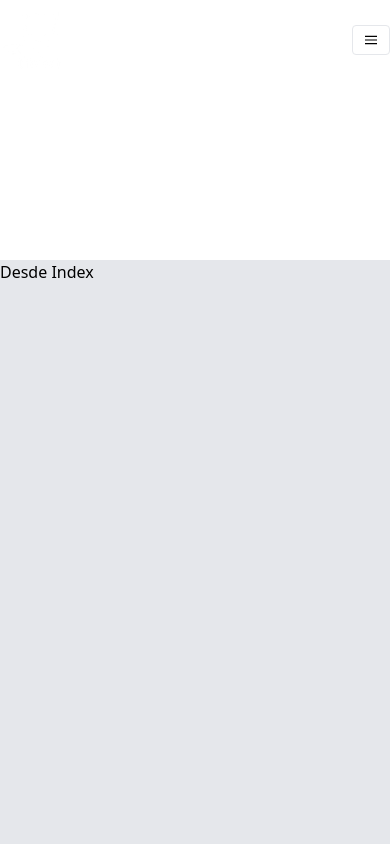
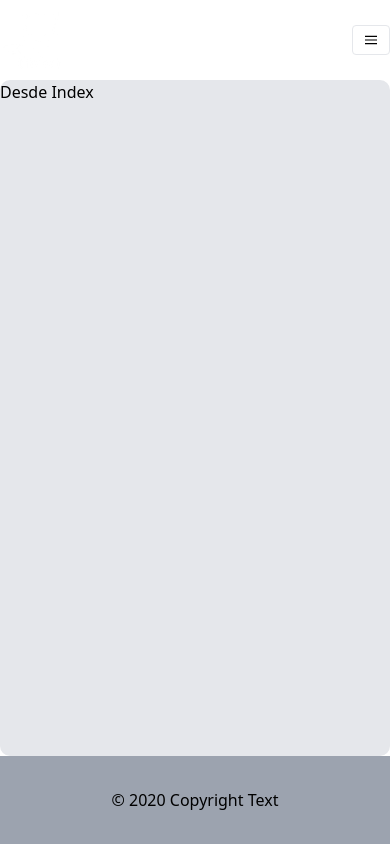
Before and after one commit to chavilla/distribuidora-fronted, a Next.js app: page / in a window 390 px wide. Shown: the top 844 px of the page. Built offline with nearby package versions, Linux system fonts and the light colour scheme; no server answers.

Commit message:
Se estable el motion para la animacion

```diff
--- a/components/Producto.js
+++ b/components/Producto.js
@@ -1,4 +1,4 @@
-import React, { useContext, useEffect } from "react";
+import React, { useContext } from "react";
 import Productocontext from "../context/productos/productoContext";
 import Usuariocontext from "../context/usuario/usuarioContext";
 import Link from "next/link";
@@ -40,9 +40,10 @@ const Producto = ({ producto }) => {
         { usuario
         ?
         <div className="w-10/12 mx-auto">
-          { car===0
+          { car!==0
           ?
           (<>
+
             <button
             className="bg-orange-500 text-white py-4 w-full"
             type="button"
--- a/components/layout/Header.js
+++ b/components/layout/Header.js
@@ -1,6 +1,7 @@
 import React, { useContext, useEffect, useState } from "react";
 import Link from "next/link";
 import UsuarioContext from "../../context/usuario/usuarioContext";
+import { toggle } from "./toggle";
 
 const Header = () => {
 
@@ -9,10 +10,13 @@ const Header = () => {
     UsuarioContext
   );
 
+  //Zonas para leer los states
   const [admin,setAdmin]=useState(false);
+  const [activeMenu,setActiveMenu]=useState(false);
 
   //Ejecutamos usuario autenticado cuando cargue la página
   useEffect(() => {
+    toggle();
     if(!logout){
       usuarioAutenticado();
     }
@@ -45,7 +49,7 @@ const Header = () => {
           </Link>
         </div>
         <div className="block lg:hidden">
-          <button className="flex items-center px-3 py-2 border rounded text-teal-200 border-teal-400 hover:text-white hover:border-white">
+          <button className="flex items-center px-3 py-2 border rounded text-teal-200 border-teal-400 hover:text-white hover:border-white" id="btnToggle" onClick={e=>setActiveMenu(!activeMenu)}>
             <svg
               className="fill-current h-3 w-3"
               viewBox="0 0 20 20"
@@ -56,7 +60,8 @@ const Header = () => {
             </svg>
           </button>
         </div>
-        <div className="w-full block flex-grow lg:flex lg:justify-end lg:items-center lg:w-auto ">
+
+        <div className="w-full block flex-grow lg:flex lg:justify-end lg:items-center lg:w-auto hidden" id="submenu">
           <div className="text-sm">
             <Link href="/">
               <a className="block text-white text-center mt-4 lg:inline-block lg:mt-0  hover:text-white mr-4 px-5">
--- a/components/layout/Layout.js
+++ b/components/layout/Layout.js
@@ -1,6 +1,7 @@
 import React, {useState, useEffect} from "react";
 import Head from "next/head";
 import Header from "./Header";
+import {motion, transform } from 'framer-motion';
 
 const Layout = (props) => {
 
@@ -27,8 +28,22 @@ const Layout = (props) => {
       </Head>
       <div className='body flex flex-wrap flex-col'>
         <Header />
-        <main className='bg-gray-200'>{props.children}
-        </main>
+        <motion.main className='bg-gray-200'
+        initial="hidden" animate="visible"variants={{
+          hidden: {
+            scale: .99,
+            opacity: 0,
+          },
+          visible: {
+            scale: 1,
+            opacity: 1,
+            transition: {
+              delay: .05
+            }
+          },
+        }}
+        >{props.children}
+        </motion.main>
         <footer className='bg-gray-400 py-8 w-full self-end'>
           <div className="footer-copyright  mx-auto w-full">
             <div className="container mx-auto text-center">
--- /dev/null
+++ b/components/layout/toggle.js
@@ -0,0 +1,7 @@
+export function toggle(){
+    const btnToggle=document.getElementById('btnToggle');
+    const submenu=document.getElementById('submenu');
+    btnToggle.addEventListener('click', ()=>{
+        submenu.classList.toggle('hidden');
+    });
+}
--- a/context/usuario/usuarioState.js
+++ b/context/usuario/usuarioState.js
@@ -29,6 +29,7 @@ const usuarioState=(props)=>{
     const crearUsuario=async (usuario)=>{
         try {
             const respuesta=await clienteAxios.post('/api/users',usuario);
+            console.log(respuesta);
                 dispatch({
                     type:REGISTRO_EXITOSO,
                     payload:respuesta.data.msg
--- a/package.json
+++ b/package.json
@@ -14,12 +14,14 @@
     "axios": "^0.19.2",
     "babel-plugin-emotion": "^10.0.33",
     "formik": "^2.1.5",
+    "framer-motion": "^2.6.5",
     "next": "9.4.4",
     "paypal-checkout": "^4.0.315",
     "react": "16.13.1",
     "react-dom": "16.13.1",
     "react-dropzone": "^11.0.2",
     "react-paypal-express-checkout": "^1.0.5",
+    "react-transition-group": "^4.4.1",
     "yup": "^0.29.1"
   }
 }
--- a/pages/_app.js
+++ b/pages/_app.js
@@ -3,13 +3,14 @@ import ProductoState from "../context/productos/productoState";
 import CarritoState from "../context/carrito/carritoState";
 import UsuarioState from "../context/usuario/usuarioState";
 
-const MyApp = ({ Component, pageProps }) => {
+
+const MyApp = ({ Component, pageProps, router }) => {
 
   return (
     <UsuarioState>
       <ProductoState>
         <CarritoState>
-          <Component {...pageProps} />
+          <Component {...pageProps}/>
         </CarritoState>
       </ProductoState>
     </UsuarioState>
--- a/pages/index.js
+++ b/pages/index.js
@@ -2,13 +2,16 @@ import React, {useContext, useState, useEffect} from 'react';
 import Layout from '../components/layout/Layout';
 import UsuarioContext from "../context/usuario/usuarioContext";
 import Link from 'next/link';
+import {motion } from 'framer-motion';
 
 const Home = () => {
 
   return (
     <Layout>
+      <div>
       <div className="container">
-        <h3>Desde Index</h3>
+        <h3 >Desde Index</h3>
+      </div>
       </div>
     </Layout>
    );
--- a/pages/tienda.js
+++ b/pages/tienda.js
@@ -1,6 +1,5 @@
 import React, {useContext, useEffect} from 'react';
 import Layout from '../components/layout/Layout';
-import { css } from '@emotion/core';
 import productoContext from '../context/productos/productoContext';
 import usuarioContext from '../context/usuario/usuarioContext';
 import Producto from '../components/Producto';
--- a/public/static/css/app.css
+++ b/public/static/css/app.css
@@ -52,4 +52,23 @@
 
   main{
       min-height: calc(100vh - 168px);
+      border-radius: 10px;
+      background: #ddd;
   }
+
+  .layout {
+    display: flex;
+    flex-direction: column;
+    justify-content: center;
+    max-width: 680px;
+    margin: auto;
+    padding: 1rem;
+    background: #eaeaea;
+    overflow: hidden;
+  }
+
+  button:hover{
+    background-color: rgba(245, 93, 22, 0.8) !important;
+    transform: scale(1.1);
+    transition: all .1s ease-in;
+  }
--- /dev/null
+++ b/public/static/js/toggle.js
@@ -0,0 +1,7 @@
+const btnToggle=document.getElementById('btnToggle');
+console.log(btnToggle);
+const submenu=document.getElementById('submenu');
+
+btnToggle.addEventListener('click', ()=>{
+    submenu.classList.toggle('hidden')
+});
```
Also changed, not shown: components/layout/fadein.js (added), 1 other file (tests, documents, lock files or other folders).
